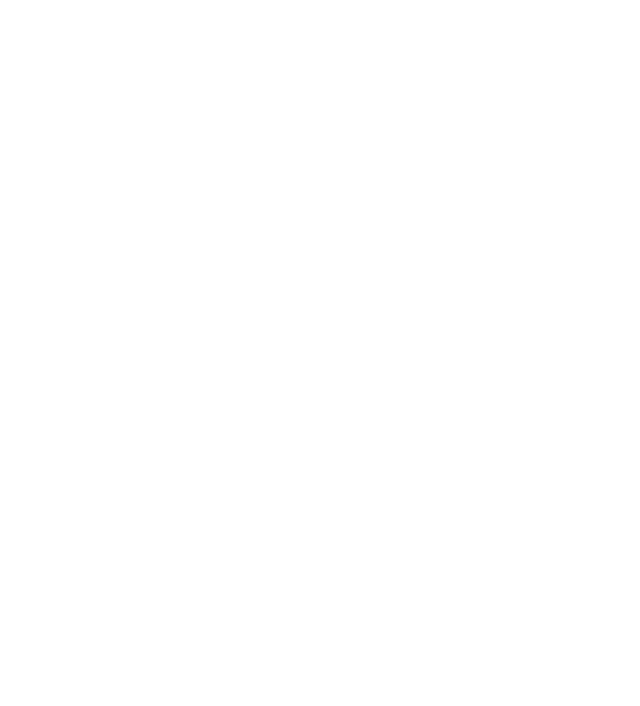
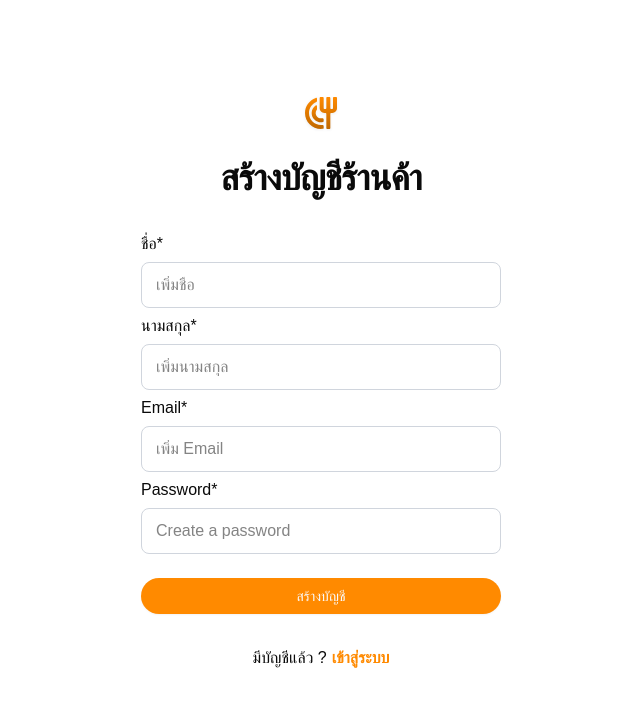
Before and after one commit to prompipat/SoftDev_Frontend, a React (Vite) app: page /register in a window 1280 px wide. Before the commit this address had no page. Shown: the top 706 px of the page, without its empty margins (319-959 px from the left). Built offline with nearby package versions, Linux system fonts and the light colour scheme; a web font is replaced by a local one.

Commit message:
Register 1 - not link api

```diff
--- a/src/App.jsx
+++ b/src/App.jsx
@@ -1,11 +1,13 @@
 import { BrowserRouter as Router, Routes, Route } from "react-router-dom";
 import CustomerHomepage from "./pages/CustomerHomepage";
+import Register from "./pages/Register";
 
 function App() {
   return (
     <Router>
       <Routes>
         <Route path="/" element={<CustomerHomepage />} />
+        <Route path="/register" element={<Register />} />
         <Route
           path="/welcome"
           element={
--- /dev/null
+++ b/src/components/ui/Logo.jsx
@@ -0,0 +1,42 @@
+function Logo(){
+    return (
+        //CaterLink Logo
+        <svg width="36" height="36" viewBox="0 0 36 36" fill="none" xmlns="http://www.w3.org/2000/svg">
+            <g filter="url(#filter0_d_1083_50505)">
+                <g clip-path="url(#clip0_1083_50505)">
+                    <path d="M31 1C30.4477 1 30 1.44772 30 2V12.3333C30 12.7013 29.7013 13 29.3333 13H28.3333C27.781 13 27.3333 12.5523 27.3333 12V2C27.3333 1.44772 26.8856 1 26.3333 1H24.3333C23.781 1 23.3333 1.44772 23.3333 2V12C23.3333 12.5523 22.8856 13 22.3333 13H21.3333C20.9653 13 20.6667 12.7013 20.6667 12.3333V2C20.6667 1.44771 20.2189 1 19.6667 1H17.6667C17.1144 1 16.6667 1.44772 16.6667 2V12.3333C16.6667 14.9067 18.76 17 21.3333 17H22.3333C22.8856 17 23.3333 17.4477 23.3333 18V32C23.3333 32.5523 23.781 33 24.3333 33H26.3333C26.8856 33 27.3333 32.5523 27.3333 32V18C27.3333 17.4477 27.781 17 28.3333 17H29.3333C31.9067 17 34 14.9067 34 12.3333V2C34 1.44771 33.5523 1 33 1H31Z" fill="url(#paint0_linear_1083_50505)"/>
+                    <path d="M6 17C6 12.0372 9.03428 7.78158 13.3417 5.95979C13.7316 5.79489 14 5.42115 14 4.99784V2.82209C14 2.1682 13.3817 1.68986 12.764 1.90432C6.50816 4.07621 2 10.0135 2 17C2 25.8226 9.17733 33 18 33C18.6248 33 19.2358 32.9488 19.8378 32.8674C20.3187 32.8024 20.6667 32.3835 20.6667 31.8983V29.941C20.6667 29.2971 20.0664 28.824 19.4278 28.9066C18.9602 28.967 18.4842 29 18 29C11.384 29 6 23.616 6 17Z" fill="url(#paint1_linear_1083_50505)"/>
+                    <path d="M12.6667 17C12.6667 15.7946 13.079 14.6948 13.7596 13.8079C13.908 13.6145 14 13.3815 14 13.1378V10.1756C14 9.44063 13.2353 8.96707 12.6341 9.38986C10.2375 11.0753 8.66666 13.8517 8.66666 17C8.66666 22.1466 12.8533 26.3333 18 26.3333C18.6709 26.3333 19.3216 26.2534 19.9502 26.1121C20.3798 26.0156 20.6667 25.6217 20.6667 25.1814V23.3277C20.6667 22.5515 19.7979 22.0547 19.0395 22.2198C18.7049 22.2926 18.358 22.332 18 22.332C15.0587 22.332 12.6667 19.94 12.6667 16.9986V17Z" fill="url(#paint2_linear_1083_50505)"/>
+                </g>
+            </g>
+            <defs>
+                <filter id="filter0_d_1083_50505" x="0" y="0" width="36" height="36" filterUnits="userSpaceOnUse" color-interpolation-filters="sRGB">
+                    <feFlood flood-opacity="0" result="BackgroundImageFix"/>
+                    <feColorMatrix in="SourceAlpha" type="matrix" values="0 0 0 0 0 0 0 0 0 0 0 0 0 0 0 0 0 0 127 0" result="hardAlpha"/>
+                    <feOffset dy="1"/>
+                    <feGaussianBlur stdDeviation="1"/>
+                    <feColorMatrix type="matrix" values="0 0 0 0 0.0627451 0 0 0 0 0.0941176 0 0 0 0 0.156863 0 0 0 0.06 0"/>
+                    <feBlend mode="normal" in2="BackgroundImageFix" result="effect1_dropShadow_1083_50505"/>
+                    <feBlend mode="normal" in="SourceGraphic" in2="effect1_dropShadow_1083_50505" result="shape"/>
+                </filter>
+                <linearGradient id="paint0_linear_1083_50505" x1="25.3333" y1="1" x2="25.3333" y2="33" gradientUnits="userSpaceOnUse">
+                    <stop stop-color="#FF8A00"/>
+                    <stop offset="1" stop-color="#C06800"/>
+                </linearGradient>
+                <linearGradient id="paint1_linear_1083_50505" x1="11.3333" y1="1.53064" x2="11.3333" y2="33" gradientUnits="userSpaceOnUse">
+                    <stop stop-color="#FF8A00"/>
+                    <stop offset="1" stop-color="#C06800"/>
+                </linearGradient>
+                <linearGradient id="paint2_linear_1083_50505" x1="14.6667" y1="8.59198" x2="14.6667" y2="26.3333" gradientUnits="userSpaceOnUse">
+                    <stop stop-color="#FF8A00"/>
+                    <stop offset="1" stop-color="#C06800"/>
+                </linearGradient>
+                <clipPath id="clip0_1083_50505">
+                    <rect width="32" height="32" fill="white" transform="translate(2 1)"/>
+                </clipPath>
+            </defs>
+        </svg>
+    )
+}
+
+export default Logo;
--- /dev/null
+++ b/src/pages/Register.jsx
@@ -0,0 +1,85 @@
+import axios from "axios";
+import { useState } from "react";
+import { Button } from "@/components/ui/button";
+
+import Logo from "../components/ui/Logo";
+
+function Register() {
+  const regData = useState({
+    fname:"",
+    lname:"",
+    email:"",
+    passwd:""
+  })
+
+  const handleReg = () => {
+    //when click register
+  }
+
+  return (
+    <>
+      {/*หน้าลงทะเบียน*/}
+      <div className="flex justify-center">
+          {/* Container */}
+          <div className="flex justify-center w-[1280px] h-[602px] mt-[96px]">
+            {/* Content (outer) */}
+            <div className="w-[360px] h-[602px]">
+
+              {/* header */}
+              <div className="flex flex-col items-center">
+                <Logo className="w-[48px] h-[48px]" />
+                <h1 className="mt-[24px]">สร้างบัญชีร้านค้า</h1>
+              </div>
+
+              {/* form */}
+              <form className="grid gap-[6px] mt-[32px] mb-[24px]">
+                <label><p>ชื่อ*</p></label>
+                <input
+                  type="text"
+                  id="fname"
+                  value={regData.fname}
+                  placeholder="เพิ่มชื่อ"
+                  className="pl-[14px] pr-[14px] pt-[10px] pb-[10px] border-[1px] border-[#D0D5DD] rounded-md"
+                />
+                <label><p>นามสกุล*</p></label>
+                <input
+                  type="text"
+                  id="lname"
+                  value={regData.lname}
+                  placeholder="เพิ่มนามสกุล"
+                  className="pl-[14px] pr-[14px] pt-[10px] pb-[10px] border-[1px] border-[#D0D5DD] rounded-md"
+                />
+                <label><p>Email*</p></label>
+                <input
+                  type="email"
+                  id="email"
+                  value={regData.email}
+                  placeholder="เพิ่ม Email"
+                  className="pl-[14px] pr-[14px] pt-[10px] pb-[10px] border-[1px] border-[#D0D5DD] rounded-md"
+                />
+                <label><p>Password*</p></label>
+                <input
+                  type="password"
+                  id="passwd"
+                  value={regData.passwd}
+                  placeholder="Create a password"
+                  className="pl-[14px] pr-[14px] pt-[10px] pb-[10px] border-[1px] border-[#D0D5DD] rounded-md"
+                />
+              </form>
+
+              {/* action */}
+              <Button onClick={handleReg} className="w-[100%] bg-[#FF8A00] rounded-full">สร้างบัญชี</Button>
+
+              {/* row */}
+              <div className="flex justify-center gap-[5px] mt-[32px]">
+                <p>มีบัญชีแล้ว ?</p>
+                <a href="./login"><p className="font-bold text-[#FF8A00]">เข้าสู่ระบบ</p></a>
+              </div>
+            </div>
+          </div>
+      </div>
+    </>
+  );
+}
+
+export default Register;
```
